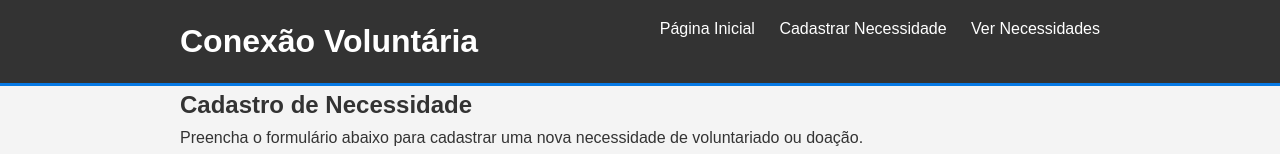
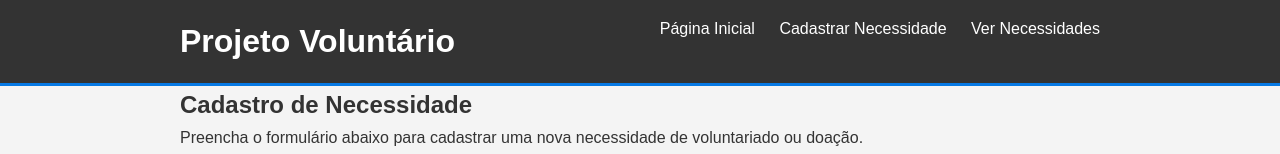
Before and after one commit to DeividGalindo/Projeto-Voluntariado, a plain HTML site: page cadastro.html in a window 1280 px wide. Shown: the top 154 px of the page. Drawn offline with Linux system fonts and the light colour scheme.

Commit message:
Alterando o titulo do projeto

```diff
--- a/cadastro.html
+++ b/cadastro.html
@@ -9,7 +9,7 @@
 <body>
     <header>
         <div class="container">
-            <h1>Conexão Voluntária</h1>
+            <h1>Projeto Voluntário</h1>
             <nav>
                 <ul>
                     <li><a href="index.html">Página Inicial</a></li>
```
Also changed, not shown: index.html (+1 -1 lines), visualizacao.html (+1 -1 lines).
